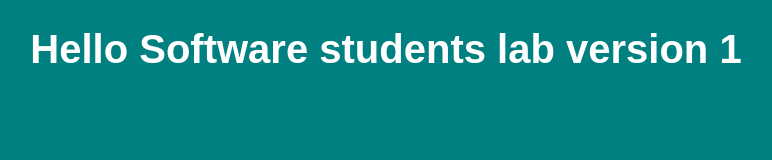
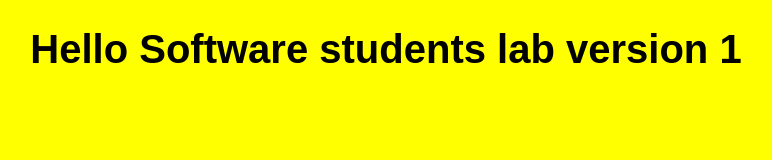
Before and after one commit to HazemAmayreh1/StudentLearnGit, a plain HTML site: page index.html in a window 1280 px wide. Shown: the whole page, without its empty margins (254-1026 px from the left). Drawn offline with Linux system fonts and the light colour scheme.

Commit message:
this is update to branch ppu just it

```diff
--- a/style.css
+++ b/style.css
@@ -1,10 +1,10 @@
 h1{
     font-size: 40px;
-    color: #fff;
+    color: black;
     text-align: center;
     font-family: Arial, Helvetica, sans-serif;
 }
 body{
-    background-color: teal;
+    background-color: yellow;
 
 }
```
